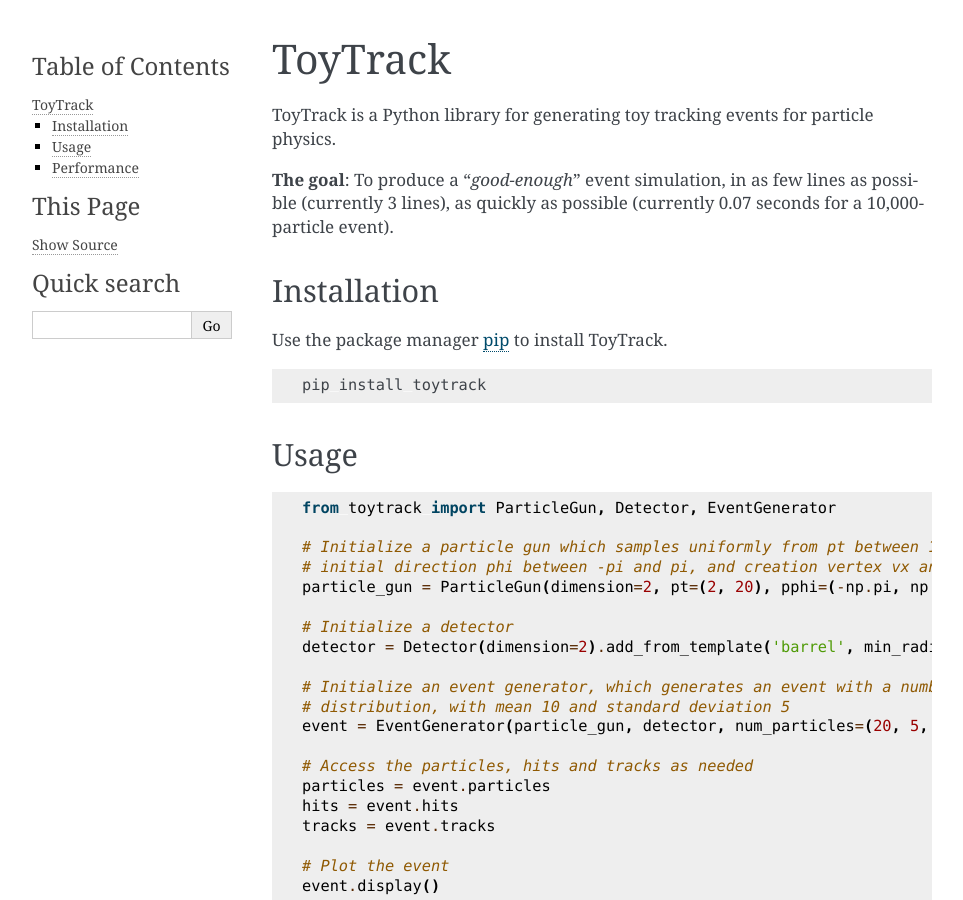
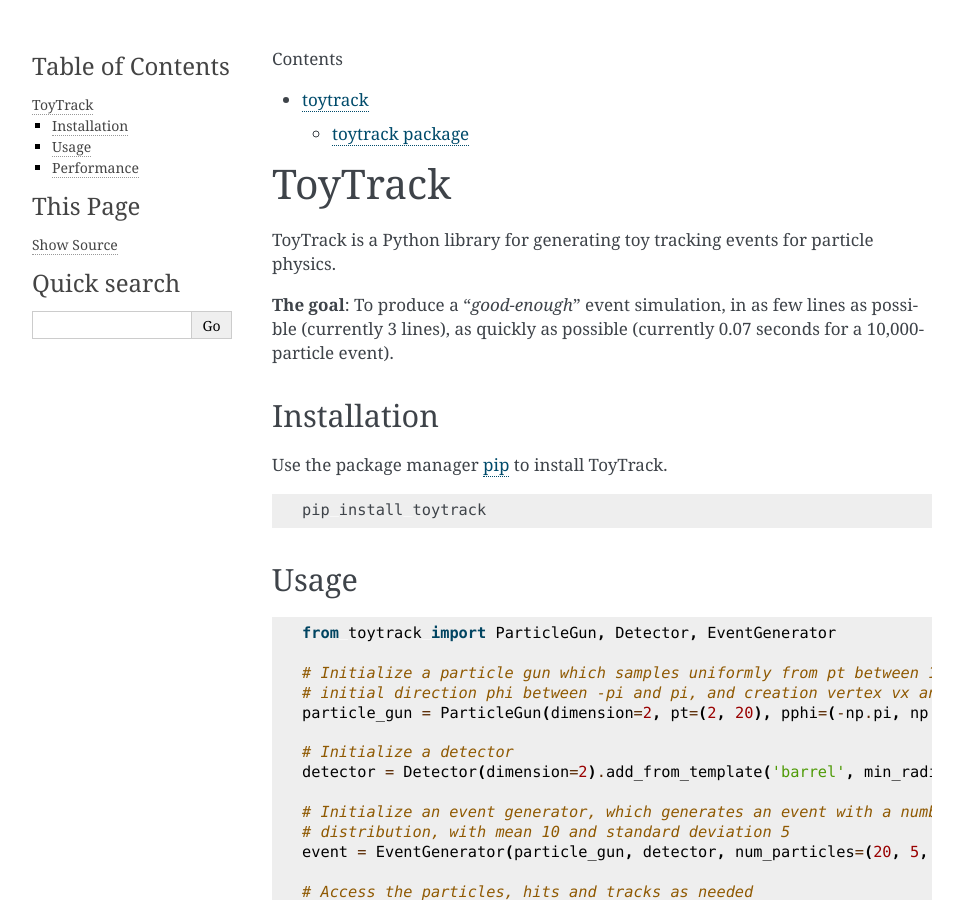
Before and after one commit to murnanedaniel/ToyTrack, a Sphinx documentation site: the page built from docs/source/index.md, in a window 1280 px wide and 900 px high. Shown: the whole window, without its empty margins (148-1111 px from the left). Built offline with Sphinx 7.4.7, drawn with Linux system fonts in a browser that asks for light colours.

Commit message:
Update readme index

````diff
--- a/docs/source/index.md
+++ b/docs/source/index.md
@@ -1 +1,8 @@
+```{toctree}
+:maxdepth: 2
+:caption: Contents
+
+modules
+```
+
 ```{include} ../../README.md
````
